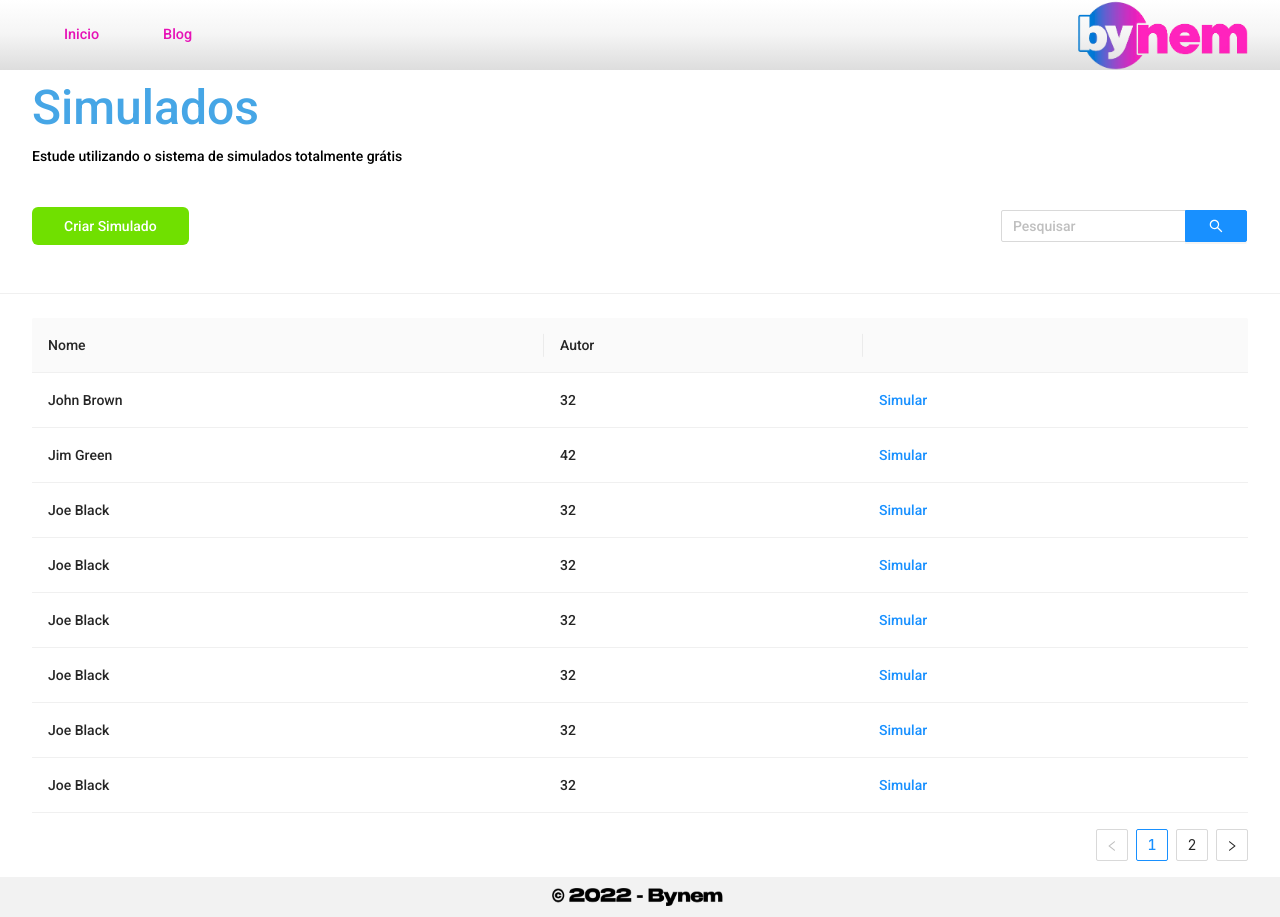
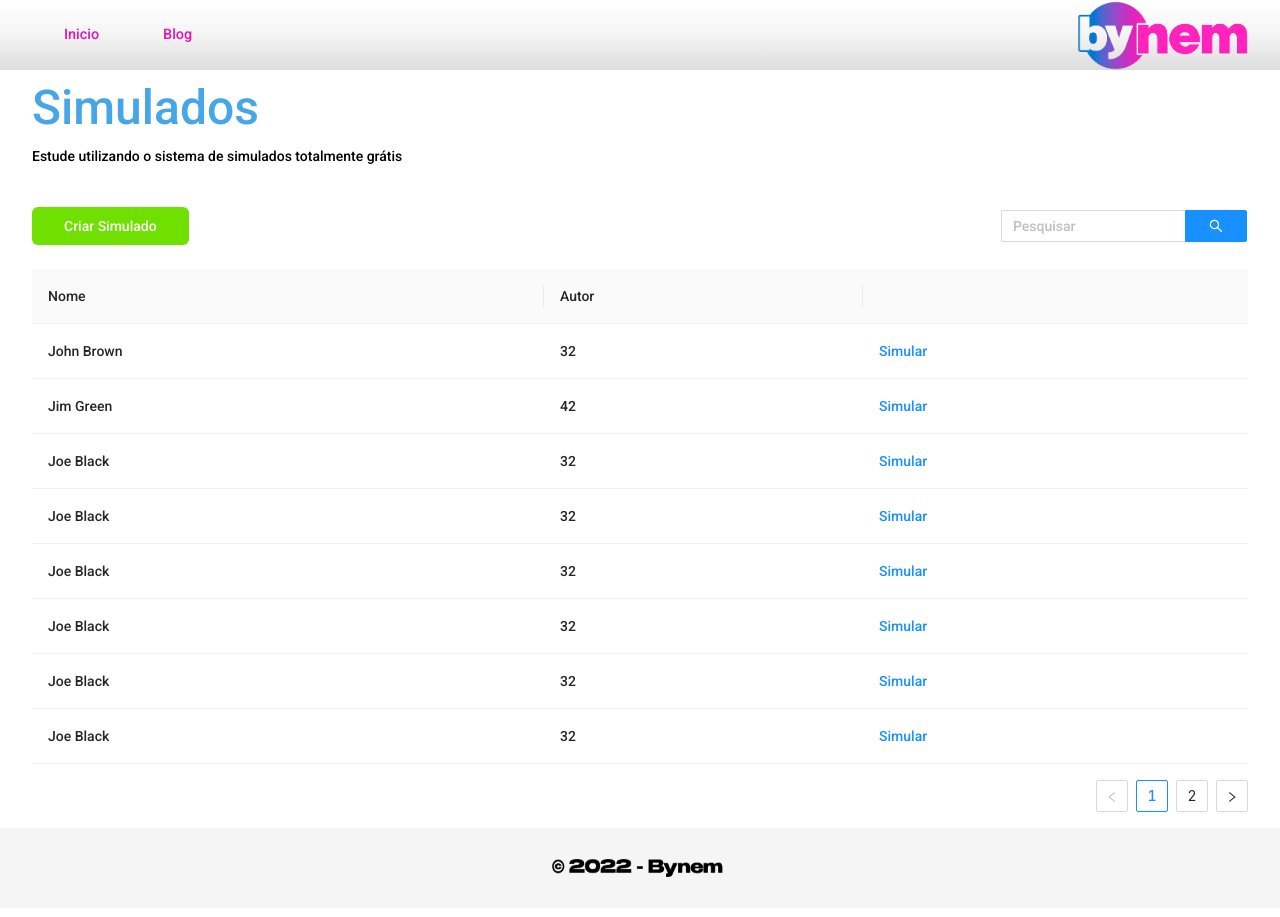
Before and after one commit to Bynem/bynem-app, a Next.js app: page / in a window 1280 px wide. After the commit the page ends 828 px from the top, so only its background shows below. Built offline with nearby package versions, Linux system fonts and the light colour scheme.

Commit message:
footer pica

```diff
--- a/src/components/Footer/index.tsx
+++ b/src/components/Footer/index.tsx
@@ -5,10 +5,10 @@ export type FooterProps = {
   bottom: boolean
 }
 
-export default function Footer({ bottom }: FooterProps) {
+export default function Footer() {
 
   return (
-    <S.Footer bottom={bottom}>
+    <S.Footer >
       <Image src={"/bynem3.png"} width={180} height={18} />
     </S.Footer>
   )
--- a/src/components/Footer/styles.ts
+++ b/src/components/Footer/styles.ts
@@ -1,19 +1,12 @@
 import styled from 'styled-components'
-import { FooterProps } from '.'
 
 export const Footer = styled.footer`
-    height: 5vh;
-    background-color: #F2F2F2;
-    position: absolute;
+    height: 10vh;
+    position: fixed;
+    left: 0;
     right: 0;
-    left: 0;
-    bottom: ${({ bottom }: FooterProps) => (bottom ? '0' : null)};
+    background-color: #F5F5F5;
     justify-content: center;
     align-items: center;
     display: flex;
-    font-family: Benzin ExtraBold;
-    p{
-
-        font-size: 1rem;
-    }
 `
--- a/src/styles/global.ts
+++ b/src/styles/global.ts
@@ -3,7 +3,7 @@ import { createGlobalStyle } from 'styled-components'
 const GlobalStyles = createGlobalStyle`
   html, body {
     font-family: 'Roboto', sans-serif;
-    /* background-color: #F2F2F2; */
+    /* background-color: #E0E0E0; */
 }
 
 `
--- a/src/templates/Home/index.tsx
+++ b/src/templates/Home/index.tsx
@@ -23,7 +23,7 @@ export default function Home() {
     }
     const onSearch = value => console.log(value);
     return (
-        <>
+        <S.Container>
             <Head />
             <S.Content>
                 <S.Title>Simulados</S.Title>
@@ -40,10 +40,9 @@ export default function Home() {
                         </Space>
                     </S.SearchContainer>
                 </S.Tools>
-                <Divider />
                 <Table />
             </S.Content>
-            <Footer bottom={false} />
-        </>
+            <Footer />
+        </S.Container>
     )
 }
--- a/src/templates/Home/styles.ts
+++ b/src/templates/Home/styles.ts
@@ -1,6 +1,10 @@
 import styled from 'styled-components'
 
-export const Content = styled.main`
+export const Container = styled.main`
+    height: 100%;
+`
+
+export const Content = styled.div`
     display: flex !important;
     flex-direction: column !important;
     user-select: none;
```
